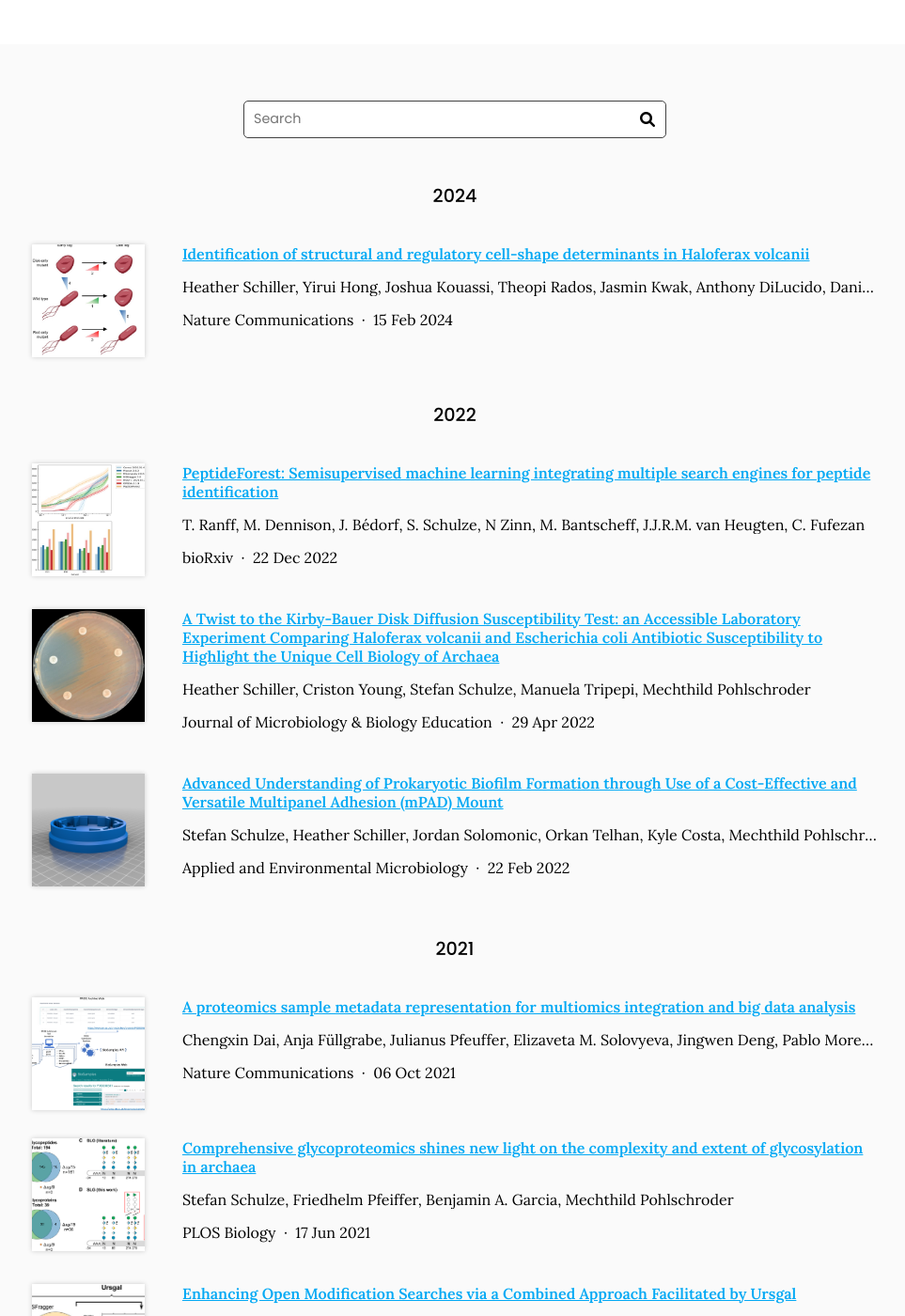
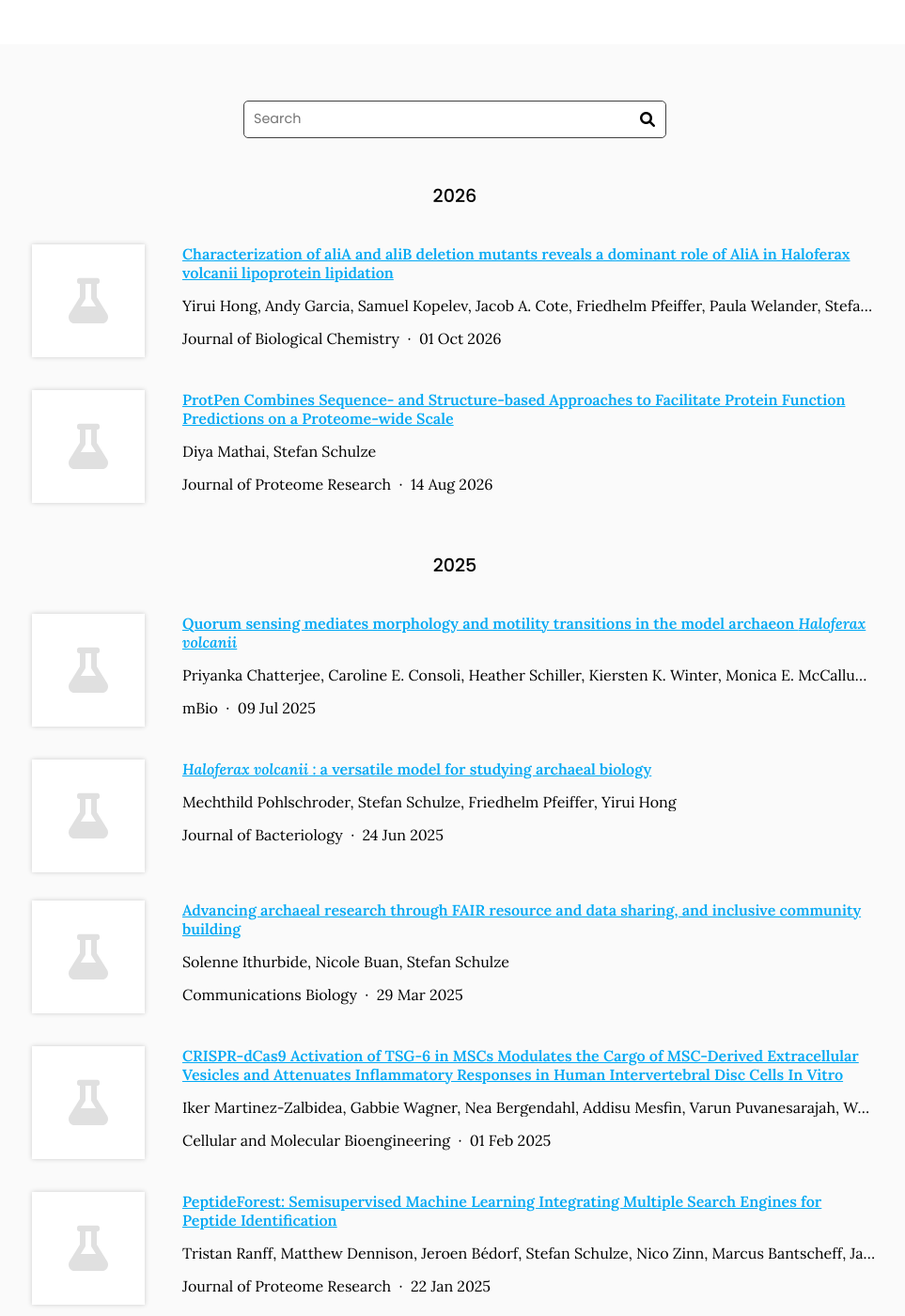
Before and after one commit to Schulze-lab/Schulze-lab-website, a Jekyll site: the page built from publications/index.md, in a window 1280 px wide and 1400 px high, scrolled down 255 px. Shown: the whole window at 94% size, without its empty margins (156-1119 px from the left). Built offline with Jekyll 4.4.1, drawn with Linux system fonts in a browser that asks for light colours; some of the changed text lies outside the part shown.

Commit message:
Generate citations

```diff
--- a/_data/citations.yaml
+++ b/_data/citations.yaml
@@ -463,3 +463,117 @@
   date: '2024-02-15'
   link: https://doi.org/gt6nm3
   _cache: 5e64dc3dd325afe51a08267abbd1ec4bab967b732339896a06416b4649998704
+- id: doi:10.1007/s12195-025-00843-4
+  title: CRISPR-dCas9 Activation of TSG-6 in MSCs Modulates the Cargo of MSC-Derived
+    Extracellular Vesicles and Attenuates Inflammatory Responses in Human Intervertebral
+    Disc Cells In Vitro
+  authors:
+  - Iker Martinez-Zalbidea
+  - Gabbie Wagner
+  - Nea Bergendahl
+  - Addisu Mesfin
+  - Varun Puvanesarajah
+  - Wolfgang Hitzl
+  - Stefan Schulze
+  - Karin Wuertz-Kozak
+  publisher: Cellular and Molecular Bioengineering
+  date: '2025-02-01'
+  link: https://doi.org/hcpgpb
+  _cache: b721f3636861a50c38204891967ae1dbfe9daad0402b5a8677c57d3dc7bd0cad
+- id: doi:10.1021/acs.jproteome.4c00686
+  title: 'PeptideForest: Semisupervised Machine Learning Integrating Multiple Search
+    Engines for Peptide Identification'
+  authors:
+  - Tristan Ranff
+  - Matthew Dennison
+  - "Jeroen B\xE9dorf"
+  - Stefan Schulze
+  - Nico Zinn
+  - Marcus Bantscheff
+  - Jasper J. R. M. van Heugten
+  - Christian Fufezan
+  publisher: Journal of Proteome Research
+  date: '2025-01-22'
+  link: https://doi.org/hcpgpc
+  _cache: 608de1d8dde6a1c2887a096a304f1d5f4b5cc58dcb4ea47616dc31cbc3ad97cc
+- id: doi:10.1038/s42003-025-07962-8
+  title: Advancing archaeal research through FAIR resource and data sharing, and inclusive
+    community building
+  authors:
+  - Solenne Ithurbide
+  - Nicole Buan
+  - Stefan Schulze
+  publisher: Communications Biology
+  date: '2025-03-29'
+  link: https://doi.org/hcpgpd
+  _cache: d9bded0a666ab6dab0fd194e7fe419d5938fc9de49533e38e182f4fccc6ae747
+- id: doi:10.1128/jb.00062-25
+  title: "<i>Haloferax volcanii</i>\n                    : a versatile model for studying\
+    \ archaeal biology"
+  authors:
+  - Mechthild Pohlschroder
+  - Stefan Schulze
+  - Friedhelm Pfeiffer
+  - Yirui Hong
+  publisher: Journal of Bacteriology
+  date: '2025-06-24'
+  link: https://doi.org/hcgg73
+  _cache: 5331cdbce543ce4a0ae42be8a64308d57a5462bdf0ec9b337f3846985c208d9c
+- id: doi:10.1007/978-1-0716-4623-6_19
+  title: Large Language Model (LLM)-Based Advances in Prediction of Post-translational
+    Modification Sites in Proteins
+  authors:
+  - Pawel Pratyush
+  - Suresh Pokharel
+  - Stefan Schulze
+  - Lisa Bramer
+  - Robert H. Newman
+  - Dukka B. KC
+  publisher: Methods in Molecular Biology
+  date: '2025-01-01'
+  link: https://doi.org/hcpgpf
+  _cache: 4efa1c2fb74d07902628d43751cc6d20a379ecaa1f0f76a9e7423e92e486e2ea
+- id: doi:10.1128/mbio.00906-25
+  title: "Quorum sensing mediates morphology and motility transitions in the model\
+    \ archaeon\n                    <i>Haloferax volcanii</i>"
+  authors:
+  - Priyanka Chatterjee
+  - Caroline E. Consoli
+  - Heather Schiller
+  - Kiersten K. Winter
+  - Monica E. McCallum
+  - Stefan Schulze
+  - Mechthild Pohlschroder
+  publisher: mBio
+  date: '2025-07-09'
+  link: https://doi.org/hcpgpg
+  _cache: ffc0371001bbf50256ca00707810ba385136343bb20c4d9d0418e3fa8dd5404a
+- id: doi:10.1016/j.jbc.2026.113477
+  title: Characterization of aliA and aliB deletion mutants reveals a dominant role
+    of AliA in Haloferax volcanii lipoprotein lipidation
+  authors:
+  - Yirui Hong
+  - Andy Garcia
+  - Samuel Kopelev
+  - Jacob A. Cote
+  - Friedhelm Pfeiffer
+  - Paula Welander
+  - Stefan Schulze
+  - Mechthild Pohlschroder
+  publisher: Journal of Biological Chemistry
+  date: '2026-10-01'
+  link: https://doi.org/hcpgph
+  _cache: 783258b15e332e1b1c9d0828dfaa0ca5fe0073233dcaddae8567908cb8665d49
+- id: doi:10.1021/acs.jproteome.6c00074
+  title: 'ProtPen Combines
+
+    Sequence- and Structure-based Approaches
+
+    to Facilitate Protein Function Predictions on a Proteome-wide Scale'
+  authors:
+  - Diya Mathai
+  - Stefan Schulze
+  publisher: Journal of Proteome Research
+  date: '2026-08-14'
+  link: https://doi.org/hcpgpj
+  _cache: c9541c460cdba28e77700c61b1d680f55b1e5fcd22bfc389d6e63d3d25161f2c
```
